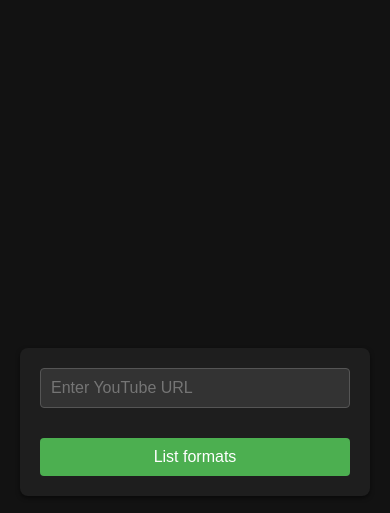
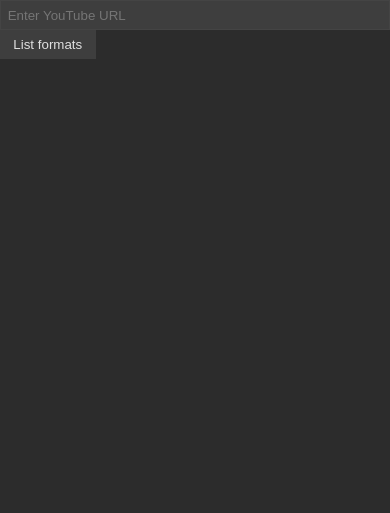
Before and after one commit to osistlk/youtube-downloader, a website: page src/web/index.html in a window 390 px wide. Drawn offline with Linux system fonts and the light colour scheme.

Commit message:
Refactor code to add responsive meta tag and improve UI styles

```diff
--- a/src/web/index.html
+++ b/src/web/index.html
@@ -3,7 +3,6 @@
 
 <head>
   <title>YouTube Downloader</title>
-  <meta name="viewport" content="width=device-width, initial-scale=1.0">
   <link rel="stylesheet" href="styles.css" />
   <script src="../lib/jquery-3.7.1.min.js" defer></script>
   <script src="bundle.js" defer></script>
--- a/src/web/styles.css
+++ b/src/web/styles.css
@@ -1,111 +1,134 @@
-/* Basic Stylesheet for Form, Input, and Table Readability */
+/* Dark mode stylesheet for the index page */
 
-/* General Styles */
-body,
-html {
+body {
+  background-color: #2c2c2c;
+  /* Dark grey background for better readability */
+  color: #e0e0e0;
+  /* Light grey text for good contrast */
   font-family: Arial, sans-serif;
-  background-color: #121212;
-  color: #e0e0e0;
+  /* Clean and readable font */
   margin: 0;
   padding: 0;
-  width: 100%;
-  height: 100%;
-  display: flex;
-  justify-content: center;
-  align-items: center;
-  text-align: left;
 }
 
-#app {
-  width: 100%;
-  max-width: 600px;
-  padding: 20px;
-  box-sizing: border-box;
+header {
+  background-color: #3e3e3e;
+  /* Darker grey background for header */
+  color: #e0e0e0;
+  /* Light grey text for header */
+  padding: 1em;
+  text-align: center;
 }
 
-/* Form Styles */
-#form {
-  background-color: #1e1e1e;
-  padding: 20px;
-  border-radius: 8px;
-  box-shadow: 0 2px 4px rgba(0, 0, 0, 0.5);
-  max-width: 600px;
-  margin: 20px auto;
-  display: flex;
-  flex-direction: column;
-  gap: 10px;
+main {
+  padding: 2em;
 }
 
-#form label {
-  display: block;
-  margin-bottom: 8px;
-  font-weight: bold;
+h1,
+h2,
+h3,
+h4,
+h5,
+h6 {
   color: #e0e0e0;
+  /* Consistent light grey for headings */
 }
 
-#form input[type="text"],
-#form input[type="email"],
-#form input[type="password"],
-#form textarea,
-#url {
-  width: 100%;
-  padding: 10px;
-  margin-bottom: 20px;
-  border: 1px solid #555;
-  border-radius: 4px;
-  box-sizing: border-box;
-  background-color: #333;
-  color: #e0e0e0;
-  font-size: 16px;
+a {
+  color: #1E90FF;
+  /* Dodger blue for links */
+  text-decoration: none;
 }
 
-#form input[type="submit"],
-#form button,
-button {
-  background-color: #4caf50;
-  color: white;
-  padding: 10px 20px;
-  border: none;
-  border-radius: 4px;
-  cursor: pointer;
-  font-size: 16px;
+a:hover {
+  text-decoration: underline;
 }
 
-#form input[type="submit"]:hover,
-#form button:hover,
-button:hover {
-  background-color: #45a049;
+button {
+  background-color: #3e3e3e;
+  /* Darker grey background for buttons */
+  color: #e0e0e0;
+  /* Light grey text for buttons */
+  border: none;
+  padding: 0.5em 1em;
+  cursor: pointer;
 }
 
-#formats {
-  display: flex;
-  justify-content: center;
-  align-items: center;
-  flex-direction: column;
-  margin-top: 20px;
+button:hover {
+  background-color: #5a5a5a;
+  /* Slightly lighter grey on hover */
 }
 
-/* Table Styles */
+footer {
+  background-color: #1a1a1a;
+  /* Darker grey background for footer */
+  color: #e0e0e0;
+  /* Light grey text for footer */
+  text-align: center;
+  padding: 1em;
+  position: fixed;
+  width: 100%;
+  bottom: 0;
+}
+
 table {
   width: 100%;
   border-collapse: collapse;
-  margin: 20px auto;
-  background-color: #1e1e1e;
-  box-shadow: 0 2px 4px rgba(0, 0, 0, 0.5);
+  margin: 1em 0;
 }
 
 th,
 td {
-  padding: 12px;
-  border-bottom: 1px solid #555;
-  color: #e0e0e0;
+  padding: 0.75em;
+  text-align: left;
+  border-bottom: 1px solid #444;
 }
 
 th {
-  background-color: #333;
-  font-weight: bold;
+  background-color: #3e3e3e;
+  /* Darker grey background for table headers */
+  color: #e0e0e0;
+  /* Light grey text for table headers */
 }
 
-tr:hover {
-  background-color: #2a2a2a;
+tr:nth-child(even) {
+  background-color: #2c2c2c;
+  /* Dark grey background for even rows */
 }
+
+tr:nth-child(odd) {
+  background-color: #3a3a3a;
+  /* Slightly lighter grey background for odd rows */
+}
+
+input[type="text"] {
+  background-color: #3e3e3e;
+  /* Darker grey background for text inputs */
+  color: #e0e0e0;
+  /* Light grey text for text inputs */
+  border: 1px solid #444;
+  padding: 0.5em;
+  width: 100%;
+  box-sizing: border-box;
+}
+
+input[type="text"]:focus {
+  border-color: #1E90FF;
+  /* Dodger blue border on focus */
+  outline: none;
+}
+
+button {
+  background-color: #3e3e3e;
+  /* Darker grey background for buttons */
+  color: #e0e0e0;
+  /* Light grey text for buttons */
+  border: none;
+  padding: 0.5em 1em;
+  cursor: pointer;
+}
+
+button:hover {
+  background-color: #5a5a5a;
+  /* Slightly lighter grey on hover */
+}
```
